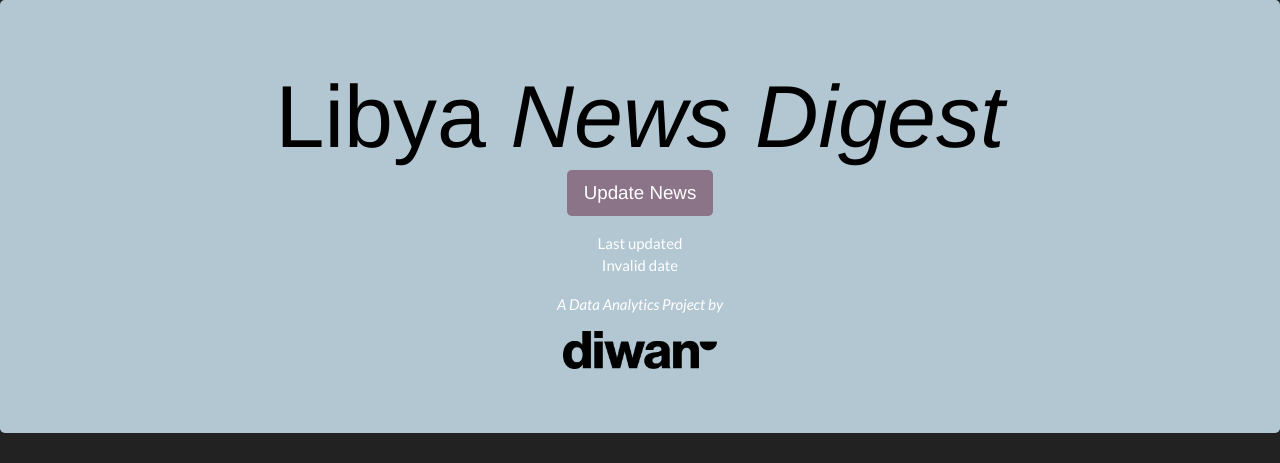
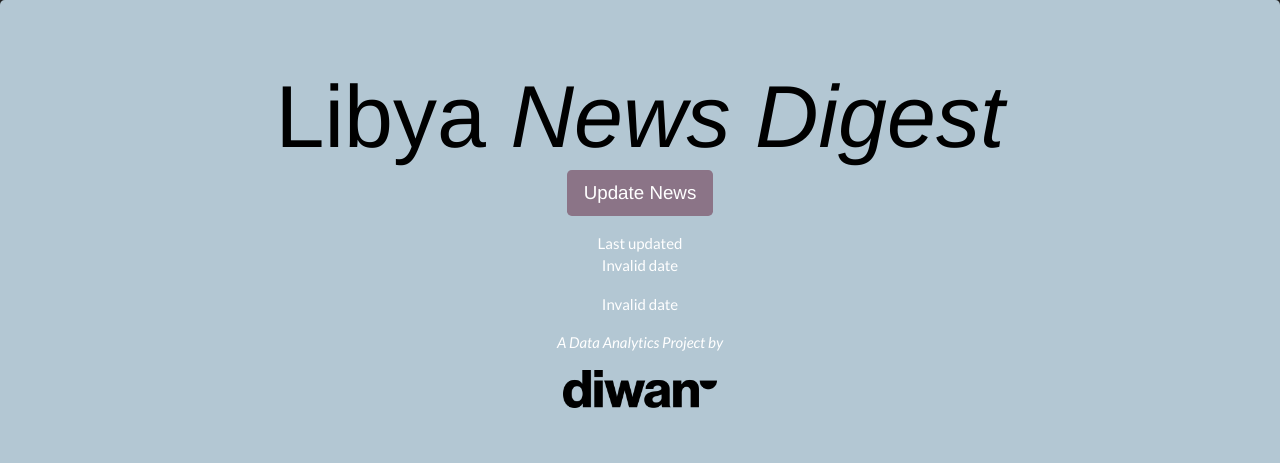
Before and after one commit to nswehli/LibyaNews, a Flask app: template templates/index.html in a window 1280 px wide. Shown: the top 463 px of the page. Run offline with Flask 2, Linux system fonts and the light colour scheme; the template is opened without the code that fills it, so the values that code supplies are empty; some libraries are stand-ins or nearby versions.

Commit message:
Time updates

```diff
--- a/templates/index.html
+++ b/templates/index.html
@@ -33,15 +33,21 @@
         role="button">Update
         News</a></p>
     Last updated
-    <p id="dateR"> </p>
+    <p id="date"> </p>
+    <p id="today"></p>
     <Script>
       var d = '{{ Data.UpdateTime }}';
+      var f = moment(d).format('MMMM Do YYYY, h:mm:ss a')
       var a = moment(d).fromNow()
-      var c = moment().startOf('hour').fromNow()
-      document.getElementById("dateR").innerHTML = a;
+      var c = moment(d).startOf('hour').fromNow()
+      var e = moment(d).format('LL')
+      document.getElementById("date").innerHTML = a;
+      document.getElementById("today").innerHTML = f;
       console.log(a)
       console.log(d)
       console.log(c)
+      console.log(e)
+      console.log(f)
     </Script>
 
 
```
